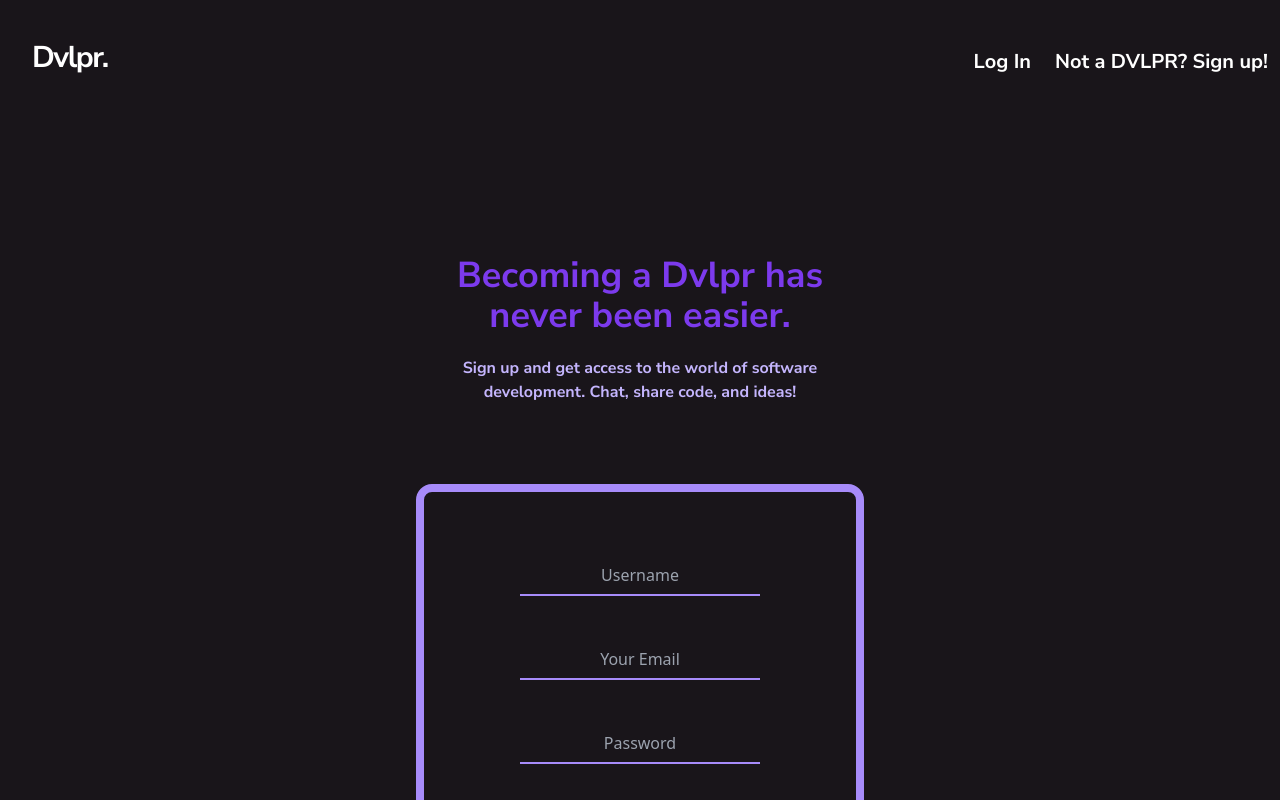
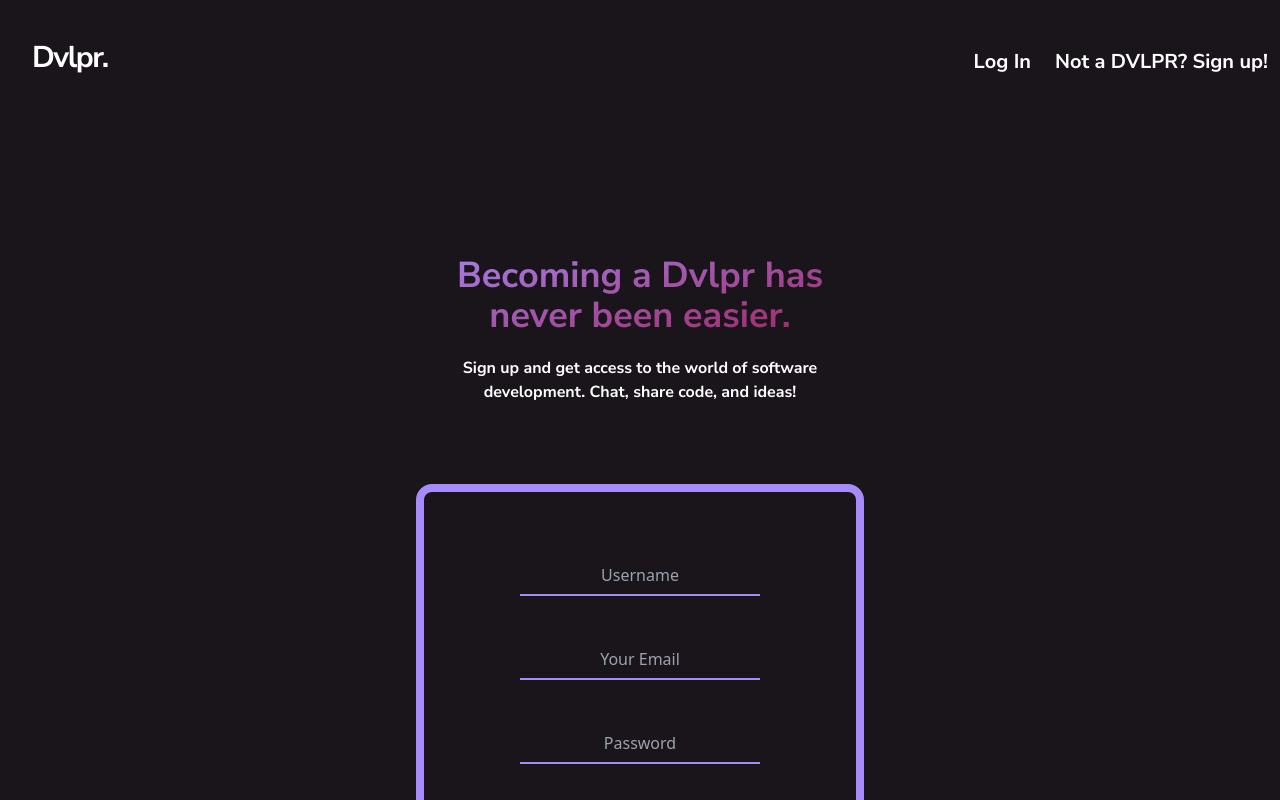
Before and after one commit to ywakili18/Dvlpr, a React (Create React App) app in the folder dvlpr/client/: page /register in a window 1280 px wide. Shown: the top 800 px of the page. Built offline with nearby package versions, Linux system fonts and the light colour scheme.

Commit message:
register font has correct gradient text

```diff
--- a/dvlpr/client/src/components/RegisterMessage.js
+++ b/dvlpr/client/src/components/RegisterMessage.js
@@ -2,10 +2,10 @@ const RegisterMessage = () => {
   return (
     <div>
       {/* <img class="galaxy" src="https://bit.ly/3lUXD1y" /> */}
-      <h1 class=" text-purple-600 text-white text-4xl font-bold py-5 font-brand sm:mx-auto">
+      <h1 class=" text-transparent bg-clip-text bg-gradient-to-br from-purple-400 to-pink-800 text-4xl font-bold py-5 font-brand sm:mx-auto">
         Becoming a Dvlpr has never been easier.
       </h1>
-      <p class="text-purple-300 text-l font-bold font-brand sm:mx-auto">
+      <p class="text-white text-l font-bold font-brand sm:mx-auto">
         Sign up and get access to the world of software development. Chat, share
         code, and ideas!
       </p>
--- a/dvlpr/client/src/pages/LogIn.js
+++ b/dvlpr/client/src/pages/LogIn.js
@@ -3,7 +3,6 @@ import { LogInUser } from '../services/Auth'
 import { connect } from 'react-redux'
 import { User, authenticateUser } from '../store/actions/UserActions'
 import { CheckSession } from '../services/Auth'
-import Logo from '../icons/Logo'
 import LoginMessage from '../components/LoginMessage'
 const mapStateToProps = (state) => {
   return {
@@ -59,7 +58,7 @@ const SignIn = (props) => {
     <div class="sm:mx-auto  sm:max-w-md text-center">
       <LoginMessage />
 
-      <div class="mt-20 border-solid border-8 border-purple-400 rounded-2xl sm:py-10">
+      <div class="mt-20 border-solid border-8 border-purple-400 rounded-2xl sm:py-10 ">
         {/* Import logo below to developer feed once completed */}
         {/* <Logo className="" /> */}
         <form onSubmit={handleSubmit} class="mb-0 space-y-5 ">
@@ -120,7 +119,8 @@ const SignIn = (props) => {
             duration-150
             bg-indigo-700 rounded-lg
             focus:shadow-outline
-            hover:bg-indigo-800 "
+            hover:bg-indigo-800
+            "
           >
             Sign In
           </button>
```
